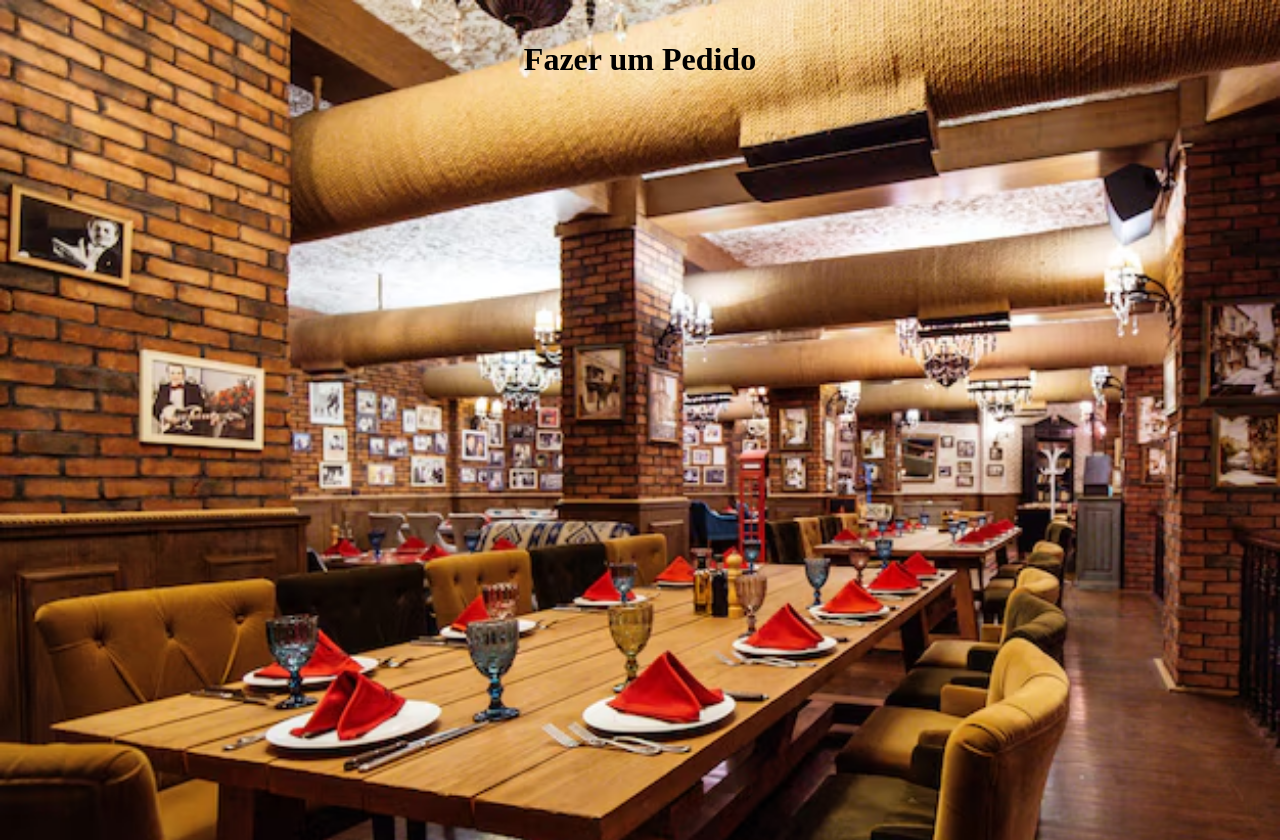
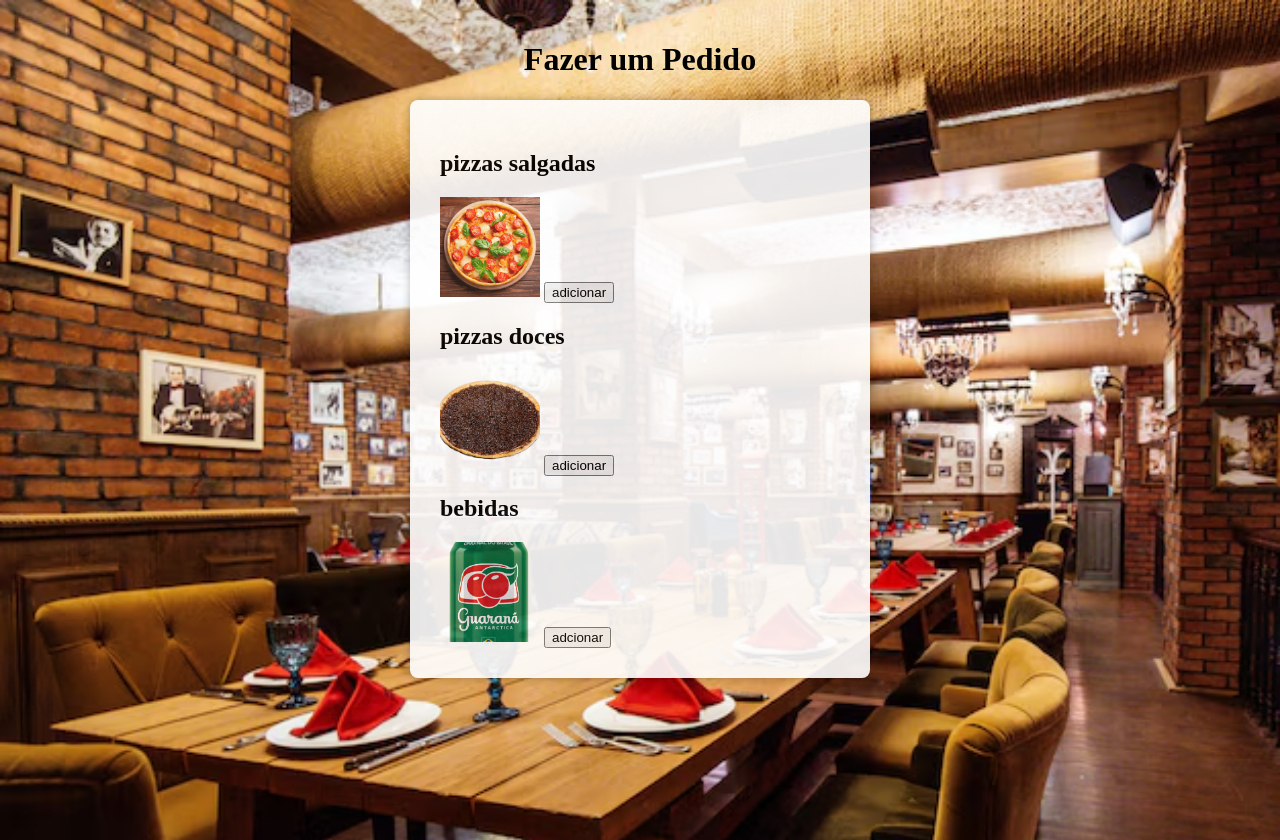
Before and after one commit to AntonyLampa/Projeto-Web, a PHP site: page /menu.html in a window 1280 px wide. Run offline with PHP 8.4, Linux system fonts and the light colour scheme.

Commit message:
menu increment
add some images to menu

```diff
--- a/menu.css
+++ b/menu.css
@@ -12,3 +12,16 @@
     min-height: 100vh;
     padding: 20px;
 }
+.containergeral{
+    opacity: 0.9;
+    background-color: #ffffff;
+    padding: 30px;
+    border-radius: 8px;
+    min-width: 400px;
+    box-shadow: 0 0 10px rgba(0, 0, 0, 0.3);
+}
+.imagens{
+    width: 100px; /* Largura do quadrado */
+    height: 100px; /* Altura do quadrado */
+    object-fit: cover
+}
--- a/menu.html
+++ b/menu.html
@@ -9,7 +9,23 @@
 <body>
     <div class="container">
         <h1>Fazer um Pedido</h1>
-
+        <div class="containergeral">
+            <div class="salgadas">
+                <h2>pizzas salgadas</h2>
+                <img class="imagens" src="images/marguerita.jpg" alt="pizza marguerita">
+                <button>adicionar</button>
+            </div>
+            <div class="doces">
+                <h2>pizzas doces</h2>
+                <img class="imagens" src="images/Brigadeiro.png" alt="pizza brigadeiro">
+                <button>adicionar</button>
+            </div>
+            <div class="bebidas">
+                <h2>bebidas</h2>
+                <img class="imagens" src="images/guarana.jpg" alt="guarana">
+                <button>adcionar</button>
+            </div>
+        </div>
     </div>
 </body>
 </html>
```
Also changed, not shown: images/Brigadeiro.png (added), images/guarana.jpg (added), images/marguerita.jpg (added).
